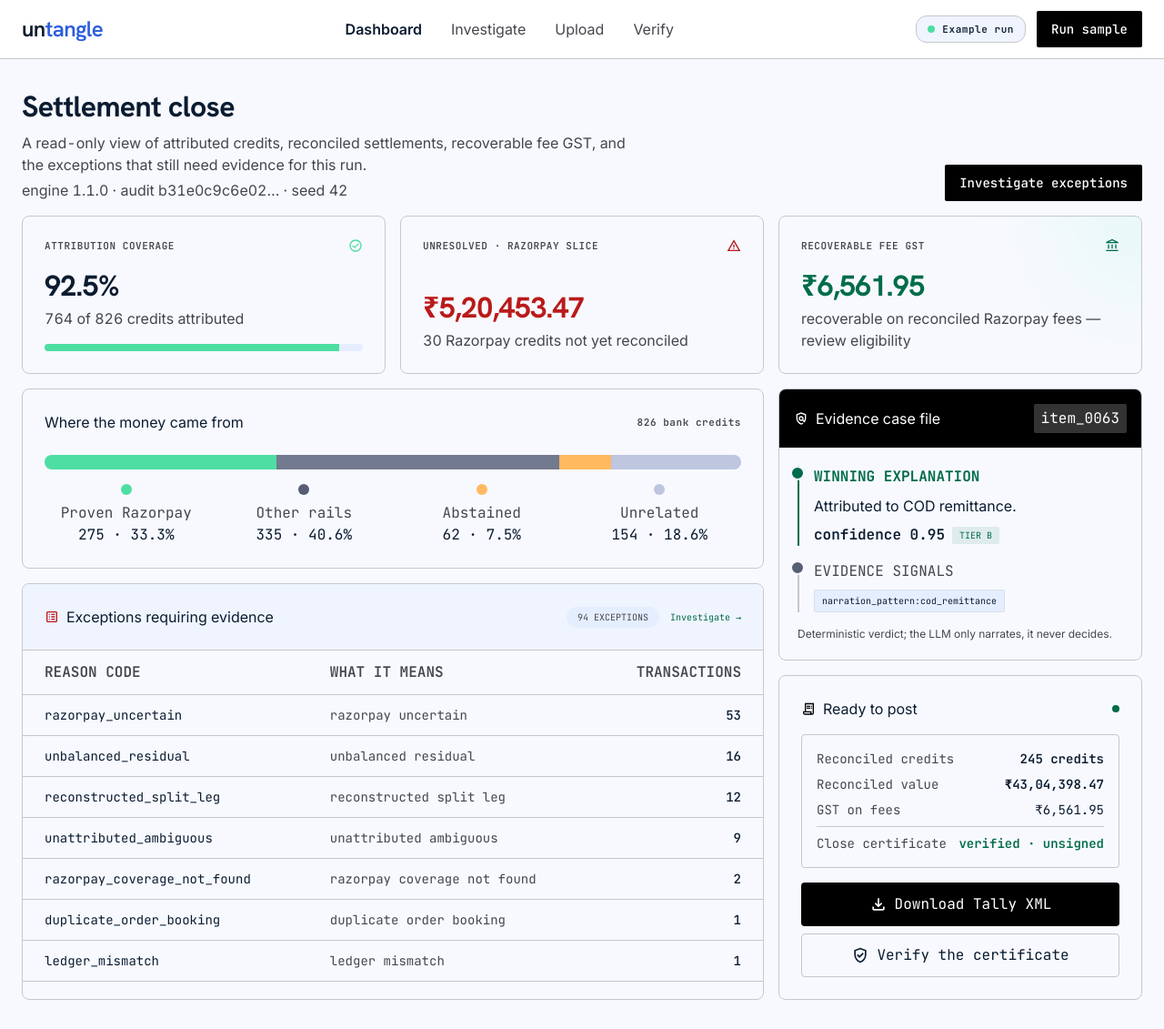
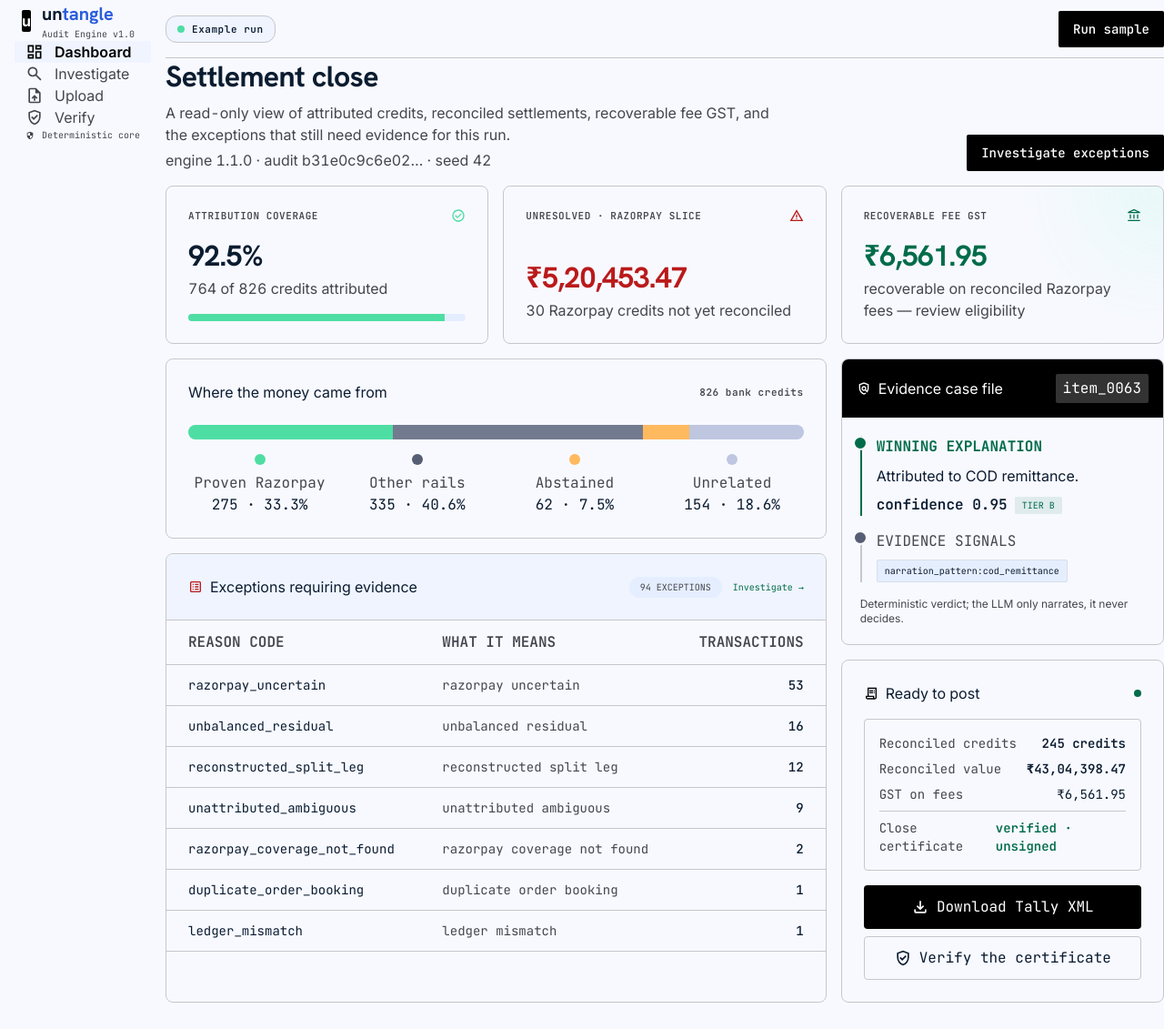
Before and after one commit to vinayaksonthalia/untangle, a FastAPI app: page /dashboard in a window 1280 px wide. Shown: the whole page at 91% size. After the commit the page ends 1102 px from the top, so only its background shows below. Run offline with FastAPI, Linux system fonts and the light colour scheme; parts of the project's set-up code (start-up, migrations or seed data) failed here and were passed over.

Commit message:
feat(webapp): dashboard to sidebar app shell — consistent nav with investigate

```diff
--- a/webapp/templates/dashboard.html
+++ b/webapp/templates/dashboard.html
@@ -17,28 +17,47 @@
   :focus-visible { outline: 2px solid #0f172a; outline-offset: 2px; }
 </style>
 </head>
-<body class="bg-background font-body-md text-on-background tabular-nums">
-<header class="sticky top-0 z-50 w-full bg-surface-container-lowest/90 backdrop-blur-xl border-b border-outline-variant">
-<div class="max-w-[1400px] mx-auto px-container-padding h-16 flex items-center justify-between gap-4">
-<a href="/" class="font-headline-md text-headline-md tracking-tight" aria-label="untangle — home"><span class="text-on-surface">un</span><span class="text-[#2b5edb]">tangle</span></a>
-<nav aria-label="Primary" class="hidden md:flex items-center gap-8 font-body-md text-on-surface-variant">
-<a class="text-on-surface font-semibold" aria-current="page" href="/dashboard">Dashboard</a>
-<a class="hover:text-on-surface transition-colors" href="/investigate">Investigate</a>
-<a class="hover:text-on-surface transition-colors" href="/app">Upload</a>
-<a class="hover:text-on-surface transition-colors" href="/verify">Verify</a>
+<body class="bg-background font-body-md text-on-background tabular-nums min-h-screen flex">
+<aside class="fixed left-0 top-0 h-full w-60 bg-surface border-r border-outline-variant flex flex-col py-6 z-20">
+<a href="/" class="px-6 mb-8 flex items-center gap-3" aria-label="untangle — home">
+<div class="w-8 h-8 bg-primary rounded flex items-center justify-center text-on-primary font-bold">u</div>
+<div>
+<div class="font-headline-md text-[20px] leading-6 font-bold"><span class="text-on-surface">un</span><span class="text-[#2b5edb]">tangle</span></div>
+<div class="font-label-caps text-[10px] text-on-surface-variant">Audit Engine v1.0</div>
+</div>
+</a>
+<nav class="flex-1 px-4 space-y-1" aria-label="Primary">
+<a class="flex items-center gap-3 px-3 py-2 text-primary font-semibold bg-surface-container-low border-r-2 border-primary rounded" aria-current="page" href="/dashboard">
+<svg viewBox="0 -960 960 960" width="1em" height="1em" fill="currentColor" aria-hidden="true" focusable="false" class="text-[20px]" data-icon="dashboard"><path d="M520-600v-240h320v240H520ZM120-440v-400h320v400H120Zm400 320v-400h320v400H520Zm-400 0v-240h320v240H120Zm80-400h160v-240H200v240Zm400 320h160v-240H600v240Zm0-480h160v-80H600v80ZM200-200h160v-80H200v80Zm160-320Zm240-160Zm0 240ZM360-280Z"/></svg><span>Dashboard</span>
+</a>
+<a class="flex items-center gap-3 px-3 py-2 text-on-surface-variant hover:bg-surface-container-low transition-colors rounded" href="/investigate">
+<svg viewBox="0 -960 960 960" width="1em" height="1em" fill="currentColor" aria-hidden="true" focusable="false" class="text-[20px]" data-icon="search"><path d="M784-120 532-372q-30 24-69 38t-83 14q-109 0-184.5-75.5T120-580q0-109 75.5-184.5T380-840q109 0 184.5 75.5T640-580q0 44-14 83t-38 69l252 252-56 56ZM380-400q75 0 127.5-52.5T560-580q0-75-52.5-127.5T380-760q-75 0-127.5 52.5T200-580q0 75 52.5 127.5T380-400Z"/></svg><span>Investigate</span>
+</a>
+<a class="flex items-center gap-3 px-3 py-2 text-on-surface-variant hover:bg-surface-container-low transition-colors rounded" href="/app">
+<svg viewBox="0 -960 960 960" width="1em" height="1em" fill="currentColor" aria-hidden="true" focusable="false" class="text-[20px]" data-icon="upload_file"><path d="M440-200h80v-167l64 64 56-57-160-160-160 160 57 56 63-63v167ZM240-80q-33 0-56.5-23.5T160-160v-640q0-33 23.5-56.5T240-880h320l240 240v480q0 33-23.5 56.5T720-80H240Zm280-520v-200H240v640h480v-440H520ZM240-800v200-200 640-640Z"/></svg><span>Upload</span>
+</a>
+<a class="flex items-center gap-3 px-3 py-2 text-on-surface-variant hover:bg-surface-container-low transition-colors rounded" href="/verify">
+<svg viewBox="0 -960 960 960" width="1em" height="1em" fill="currentColor" aria-hidden="true" focusable="false" class="text-[20px]" data-icon="verified_user"><path d="m438-338 226-226-57-57-169 169-84-84-57 57 141 141Zm42 258q-139-35-229.5-159.5T160-516v-244l320-120 320 120v244q0 152-90.5 276.5T480-80Zm0-84q104-33 172-132t68-220v-189l-240-90-240 90v189q0 121 68 220t172 132Zm0-316Z"/></svg><span>Verify</span>
+</a>
 </nav>
-<div class="flex items-center gap-3">
-<span class="hidden sm:flex items-center gap-2 px-3 py-1.5 bg-surface-container-low rounded-full border border-outline-variant">
+<div class="px-4 mt-auto">
+<div class="px-3 py-2 font-label-caps text-[10px] text-on-surface-variant flex items-center gap-2">
+<svg viewBox="0 -960 960 960" width="1em" height="1em" fill="currentColor" aria-hidden="true" focusable="false" class="text-[16px]" data-icon="security"><path d="M480-80q-139-35-229.5-159.5T160-516v-244l320-120 320 120v244q0 152-90.5 276.5T480-80Zm0-84q97-30 162-118.5T718-480H480v-315l-240 90v207q0 7 2 18h238v316Z"/></svg> Deterministic core
+</div>
+</div>
+</aside>
+
+<main class="ml-60 flex-1 flex flex-col min-w-0">
+<header class="h-16 border-b border-outline-variant bg-surface flex items-center justify-between px-8 sticky top-0 z-10">
+<span class="flex items-center gap-2 px-3 py-1.5 bg-surface-container-low rounded-full border border-outline-variant">
 <span class="w-2 h-2 rounded-full bg-secondary-fixed-dim"></span>
 <span class="font-label-caps text-label-caps text-on-surface" id="run-scope">Example run</span>
 </span>
 <a href="/try-sample" class="inline-flex h-10 items-center px-4 bg-primary text-on-primary font-data-tabular text-data-tabular rounded hover:bg-audit-blue transition-colors shadow-sm">Run sample</a>
-</div>
-</div>
 </header>
 
-<main class="relative">
-<div class="max-w-[1400px] mx-auto px-container-padding py-8 flex flex-col gap-gutter">
+<div class="p-8 flex-1 overflow-auto">
+<div class="max-w-[1200px] mx-auto flex flex-col gap-gutter">
 
 <div class="flex items-end justify-between flex-wrap gap-4">
 <div class="max-w-2xl">
@@ -177,6 +196,7 @@
 
 <p class="font-body-sm text-on-surface-variant text-center" id="dash-error" hidden></p>
 </div>
+</div>
 </main>
 
 <script>
```
